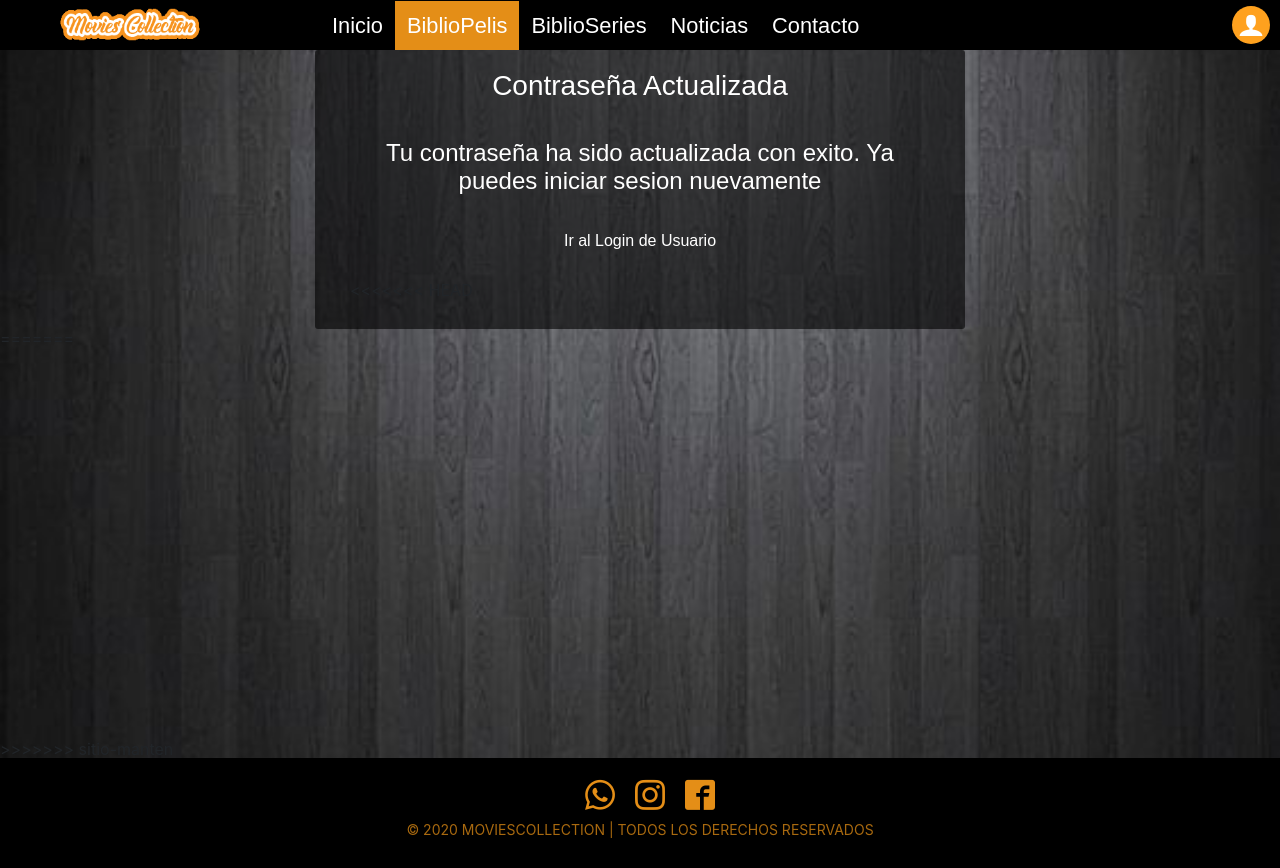
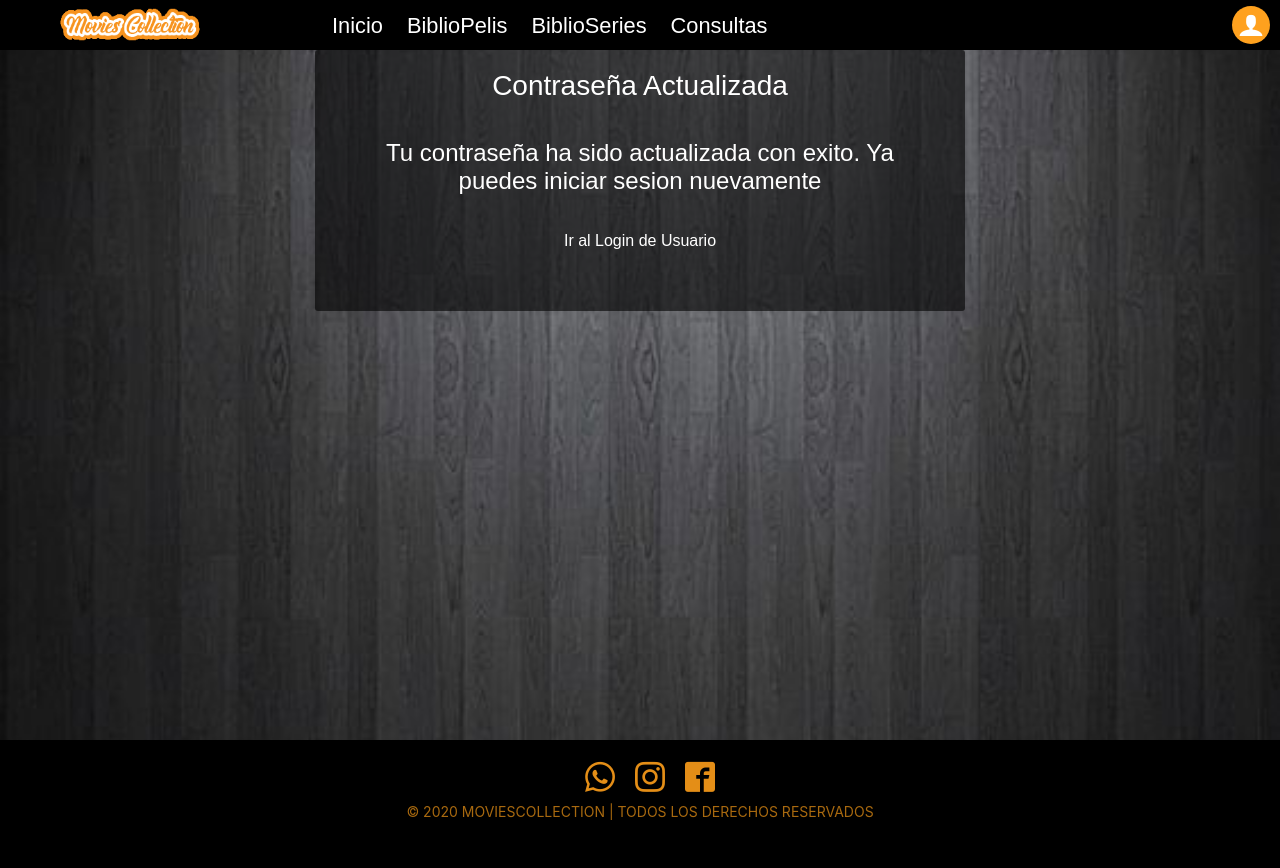
Before and after one commit to ivanmaldonaxdo/MoviesCollection2020, a Django app: page /usuarios/reset/done/ in a window 1280 px wide. After the commit the page ends 820 px from the top, so only its background shows below. Run offline with Django 3.2, Linux system fonts and the light colour scheme; some libraries are stand-ins or nearby versions; some web fonts are replaced.

Commit message:
Nav bar Mejorado...detecta el url actual

```diff
--- a/SitioMCollections/PeliSeries/templates/PeliSeries/base.html
+++ b/SitioMCollections/PeliSeries/templates/PeliSeries/base.html
@@ -28,8 +28,14 @@
             <img src="{% static 'img/LogoWeb MovieCollection(Header).png' %}" alt="ERROR" id="logomovc">
             <nav class="menu">
                 <ul>
-                    {% block nav %}
-                    {% endblock %}
+                    {% url 'home'  as hm %}
+                    {% url 'indexPelis'  as pel %}
+                    {% url 'indexSeries'  as ser %}
+                    {% url 'consultas'  as con %}
+                    <li><a href="{% url 'home' %}" class="{% if request.get_full_path == hm %} activada {% endif %}" >Inicio</a></li>
+                    <li><a href="{% url 'indexPelis' %}" class="{% if request.get_full_path == pel %} activada {% endif %}" >BiblioPelis</a></li>
+                    <li><a href="{% url 'indexSeries' %}" class="{% if request.get_full_path == ser %} activada {% endif %}" >BiblioSeries</a></li>
+                    <li><a href="{% url 'consultas' %}" class="{% if request.get_full_path == con %} activada {% endif %}" >Consultas</a></li>
                 </ul>
             </nav>
             <a href="#" class="login">
--- a/SitioMCollections/PeliSeries/templates/PeliSeries/carousel_edit.html
+++ b/SitioMCollections/PeliSeries/templates/PeliSeries/carousel_edit.html
@@ -1,10 +1,4 @@
 {% extends 'PeliSeries/base.html' %}
-{% block nav %}
-    <li><a href="{% url 'home' %}">Inicio</a></li>
-    <li><a href="{% url 'indexPelis' %}">BiblioPelis</a></li>
-    <li><a href="{% url 'indexSeries' %}">BiblioSeries</a></li>
-    <li><a href="{% url 'consultas' %}">Contacto</a></li>
-{% endblock %}
 {% block content %}
 <div class="contenedor">
     <form action="" method='POST' class="form" id="formulario" enctype="multipart/form-data">
--- a/SitioMCollections/PeliSeries/templates/PeliSeries/detallePeliserie.html
+++ b/SitioMCollections/PeliSeries/templates/PeliSeries/detallePeliserie.html
@@ -1,10 +1,4 @@
 {% extends 'PeliSeries/base.html' %}
-{% block nav %}
-<li><a href="{% url 'home' %}">Inicio</a></li>
-<li><a href="{% url 'indexPelis' %}">BiblioPelis</a></li>
-<li><a href="{% url 'indexSeries' %}">BiblioSeries</a></li>
-<li><a href="{% url 'consultas'%}">Consultas</a></li>
-{% endblock %}
 {% block content %}
 <section class="detail">
     <div class="detail-img" >
--- a/SitioMCollections/PeliSeries/templates/PeliSeries/indexPelis.html
+++ b/SitioMCollections/PeliSeries/templates/PeliSeries/indexPelis.html
@@ -1,10 +1,4 @@
 {% extends 'PeliSeries/base.html' %}
-{% block nav %}
-<li><a href="{% url 'home' %}">Inicio</a></li>
-<li><a href="{% url 'indexPelis' %}" class="activada">BiblioPelis</a></li>
-<li><a href="{% url 'indexSeries' %}">BiblioSeries</a></li>
-<li><a href="{% url 'consultas' %}">Consultas</a></li>
-{% endblock %}
 {% block content %}
     <section class="grid-layout-boxes">
         {% for peli in pelis %}
--- a/SitioMCollections/PeliSeries/templates/PeliSeries/indexSeries.html
+++ b/SitioMCollections/PeliSeries/templates/PeliSeries/indexSeries.html
@@ -1,10 +1,4 @@
 {% extends 'PeliSeries/base.html' %}
-{% block nav %}
-<li><a href="{% url 'home' %}">Inicio</a></li>
-<li><a href="{% url 'indexPelis' %}">BiblioPelis</a></li>
-<li><a href="{% url 'indexSeries' %}" class="activada">BiblioSeries</a></li>
-<li><a href="{% url 'consultas' %}">Consultas</a></li>
-{% endblock %}
 {% block content %}
 <section class="grid-layout-boxes">
     {% for serie in series %}
--- /dev/null
+++ b/SitioMCollections/PeliSeries/templates/PeliSeries/navBar.html
@@ -0,0 +1,4 @@
+<li><a href="{% url 'home' %}">Inicio</a></li>
+<li><a href="{% url 'indexPelis' %}">BiblioPelis</a></li>
+<li><a href="{% url 'indexSeries' %}">BiblioSeries</a></li>
+<li><a href="{% url 'consultas' %}">Consultas</a></li>
--- a/SitioMCollections/usuarios/templates/registration/password_reset_complete.html
+++ b/SitioMCollections/usuarios/templates/registration/password_reset_complete.html
@@ -1,15 +1,4 @@
 {% extends 'PeliSeries/base.html' %}
-<<<<<<< HEAD
-{% block nav %}
-<li><a href="{% url 'home' %}">Inicio</a></li>
-<li><a href="{% url 'indexPelis' %}" class="activada">BiblioPelis</a></li>
-<li><a href="{% url 'indexSeries' %}">BiblioSeries</a></li>
-<li><a href="../indexNoticias.html">Noticias</a></li>
-<li><a href="../indexFormulario.html">Contacto</a></li>
-{% endblock %}
-=======
-
->>>>>>> sitio-manten
 {% block content %}
 <div class="contenedor">
     <div class="form" id="formulario">
@@ -17,22 +6,7 @@
             <h3 class="form-title">Contraseña Actualizada</h3>
             <h4 class="form-title">Tu contraseña ha sido actualizada con exito. Ya puedes iniciar sesion nuevamente</h4>
             <p class="form-title"><a class="form-title" href="{% url 'login' %}">Ir al Login de Usuario</a></p>
-<<<<<<< HEAD
-
-        </div>
-
-
-
-    </div>
-=======
         </div>
     </div>
->>>>>>> sitio-manten
 </div>
-
-
 {% endblock %}
-<<<<<<< HEAD
-
-=======
->>>>>>> sitio-manten
```
Also changed, not shown: SitioMCollections/PeliSeries/templates/PeliSeries/index.html (+2 -9 lines), SitioMCollections/PeliSeries/templates/PeliSeries/indexConsultas.html (+0 -11 lines), SitioMCollections/PeliSeries/templates/PeliSeries/mantenedor.html (+3 -9 lines), SitioMCollections/usuarios/templates/registration/login.html (+0 -8 lines), SitioMCollections/usuarios/templates/registration/register.html (+0 -8 lines), SitioMCollections/db.sqlite3.
